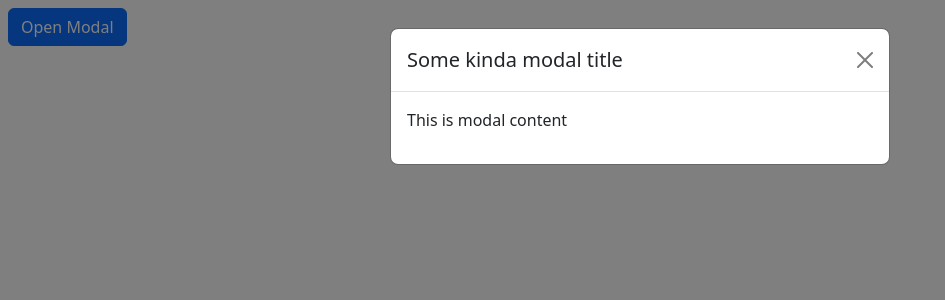
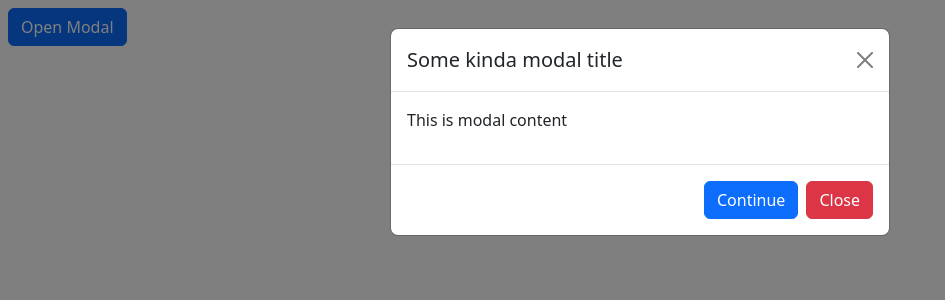
Before and after one commit to aldr-dev/homework-58, a React (Vite) app: page / in a window 1280 px wide. Both pictures are taken after a click on the button "Open Modal". Shown: the top 300 px of the page, without its empty margins (0-945 px from the left). Built offline with nearby package versions, Linux system fonts and the light colour scheme.

Commit message:
реализовал дополнительные кнопки в модальном окне. Типизировал массив кнопок

```diff
--- a/src/App.tsx
+++ b/src/App.tsx
@@ -1,14 +1,21 @@
 import {useState} from 'react';
 import Modal from './components/Modal/Modal';
+import {ButtonProps} from './types';
 
 const App = () => {
   const [showModal, setShowModal] = useState(false);
+
+
+  const modalButtons: ButtonProps[] = [
+    {type: 'primary', label: 'Continue', onClick: () => alert('Hello! Have a good day :)')},
+    {type: 'danger', label: 'Close', onClick: () => setShowModal(false)},
+  ];
 
   return (
     <div className="m-2">
       <button type="button" className="btn btn-primary" onClick={() => setShowModal(true)}>Open Modal</button>
 
-      <Modal show={showModal} title="Some kinda modal title" onClose={() => setShowModal(false)}>
+      <Modal show={showModal} title="Some kinda modal title" buttons={modalButtons} onClose={() => setShowModal(false)}>
         <div className="modal-body">
           <p>This is modal content</p>
         </div>
--- a/src/components/Modal/Modal.tsx
+++ b/src/components/Modal/Modal.tsx
@@ -1,12 +1,14 @@
 import React from 'react';
+import {ButtonProps} from '../../types';
 
 interface Props extends React.PropsWithChildren {
   show: boolean;
   title: string;
   onClose: React.MouseEventHandler;
+  buttons: ButtonProps[];
 }
 
-const Modal: React.FC<Props> = ({show, title, onClose, children}) => {
+const Modal: React.FC<Props> = ({show, title, onClose, buttons, children}) => {
   return (
     <>
       <div className="modal-backdrop show" style={{display: show ? 'block' : 'none'}}/>
@@ -18,9 +20,16 @@ const Modal: React.FC<Props> = ({show, title, onClose, children}) => {
                 <button type="button" className="btn-close" onClick={onClose}></button>
               </div>
               {children}
+              {buttons && buttons.length > 0 ? (
+                <div className="modal-footer">
+                  {buttons.map((button, index) => (
+                    <button type="button" key={index} className={`btn btn-${button.type}`} onClick={button.onClick}>{button.label}</button>
+                  ))}
+                </div>
+              ) : null}
             </div>
           </div>
-      </div>
+        </div>
     </>
   );
 };
--- /dev/null
+++ b/src/types.ts
@@ -0,0 +1,7 @@
+import React from 'react';
+
+export interface ButtonProps {
+  type: string;
+  label: string;
+  onClick: React.MouseEventHandler;
+}
```
